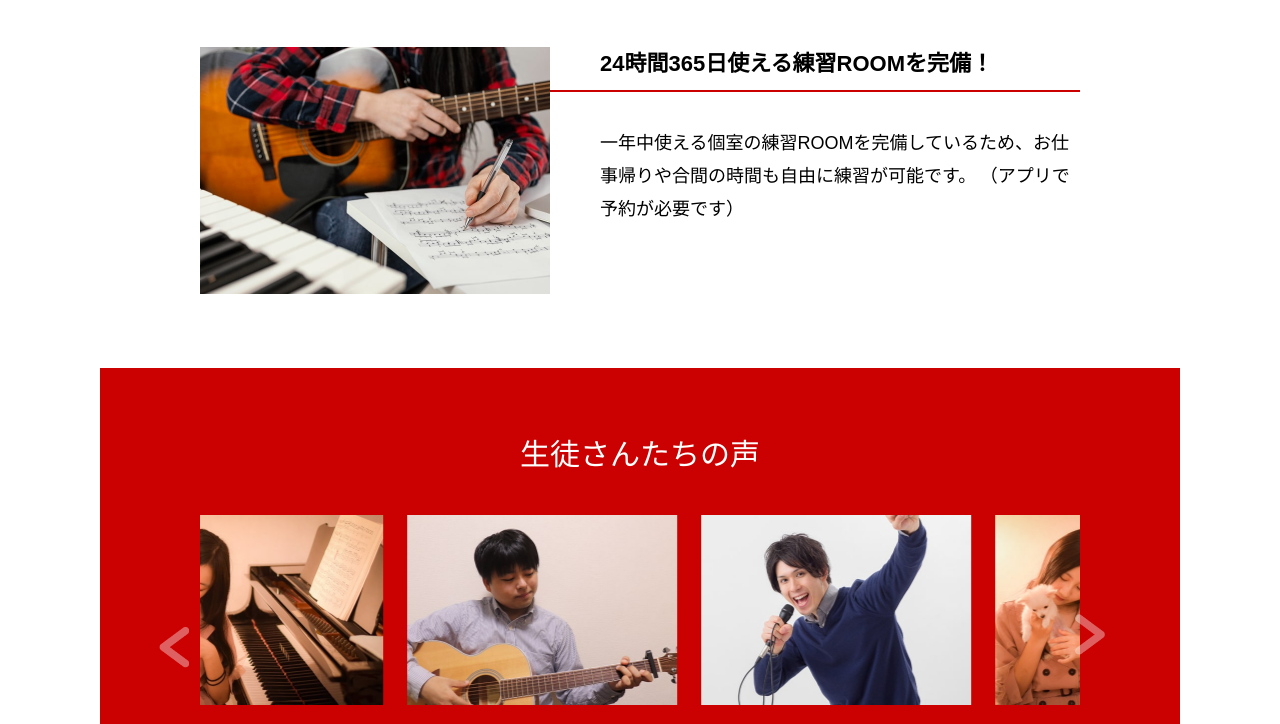
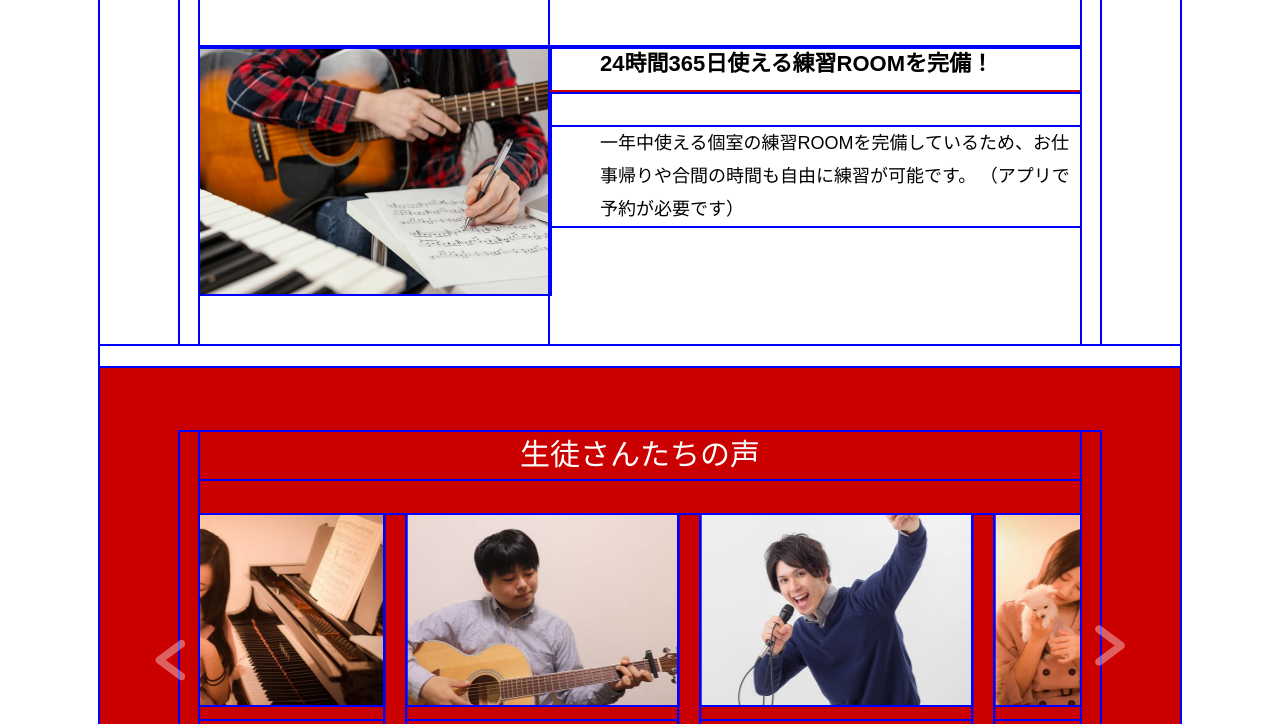
Before and after one commit to Tanaemi/portfolio04, a website: page index.html in a window 1280 px wide. Shown: the part 2076-2800 px from the top of the page. Drawn offline with nearby package versions, Linux system fonts and the light colour scheme; some packages are replaced by stand-ins of ours.

Commit message:
sticky2修正ほか

```diff
--- a/js/main.js
+++ b/js/main.js
@@ -54,58 +54,56 @@ $(function() {
 
 
   //音楽スクールスライダー
+  // $(function () {
+  //   $(".test-slick").slick({
+  //       autoplay: true,
+  //       slidesToShow: 3,
+  //       arrows: true,
+  //       responsive: [
+  //         {
+  //             breakpoint: 768,
+  //             settings: {
+  //                 slidesToShow: 1,
+  //                 centerMode: true,
+  //                 centerPadding: "0px"
+  //             }
+  //         }
+  //       ]
+  //   });
+  // });
+
   $(function () {
     $(".test-slick").slick({
         autoplay: true,
+        // dots: true,
+        centerMode: false,
         slidesToShow: 3,
-        arrows: true,
         responsive: [
-          {
-              breakpoint: 768,
-              settings: {
-                  slidesToShow: 1,
-                  centerMode: true,
-                  centerPadding: "0px"
-              }
-          }
-        ]
+            {
+            breakpoint: 768,
+                settings: {
+                    slidesToShow: 2,
+                },
+            },
+            {
+            breakpoint: 640,
+                settings: {
+                    arrows: false,
+                    slidesToShow: 1,
+                    centerPadding: "10%",
+                },
+            },
+            {
+            breakpoint: 375,
+                settings: {
+                    arrows: false,
+                    slidesToShow: 1,
+                    centerMode: false,
+                },
+            },
+        ],
     });
   });
-
-  // $(function () {
-  //   $(".test-slick").slick({
-  //       autoplay: true,
-  //       dots: true,
-  //       centerMode: true,
-  //       centerPadding: "15%",
-  //       slidesToShow: 3,
-  //       responsive: [
-  //           {
-  //           breakpoint: 768,
-  //               settings: {
-  //                   slidesToShow: 2,
-  //                   centerPadding: "13%",
-  //               },
-  //           },
-  //           {
-  //           breakpoint: 640,
-  //               settings: {
-  //                   arrows: false,
-  //                   slidesToShow: 1,
-  //                   centerPadding: "10%",
-  //               },
-  //           },
-  //           {
-  //           breakpoint: 375,
-  //               settings: {
-  //                   arrows: false,
-  //                   slidesToShow: 1,
-  //                   centerMode: false,
-  //               },
-  //           },
-  //       ],
-  //   });
-  // });
 
 
   //AOS
@@ -194,12 +192,11 @@ function createPagination(currentPage, totalPages) {
  }
 });
 
-
-
-// (() => {
-//   [...document.querySelectorAll('*')].forEach(el => {
-//     if (el.scrollWidth > document.documentElement.clientWidth) {
-//       el.style.outline = '2px solid magenta'; // はみ出し要素に枠線
-//     }
-//   });
-// })();
+//スムーススクロール
+$('a[href^="#"]').click(function(){
+  var href= $(this).attr("href");
+  var target = $(href == "#" || href == "" ? 'html' : href);
+  var position = target.offset().top;
+  $("html, body").animate({scrollTop:position}, 1000, "swing");
+  return false;
+});
--- a/src/scss/foundation/_base.scss
+++ b/src/scss/foundation/_base.scss
@@ -49,8 +49,7 @@ a {
 
 * {
   box-sizing:border-box;
-
-  // outline: 2px solid blue;
+  outline: 2px solid blue;
 }
 /* PC、SPの非表示 */
 @include sp {
@@ -175,9 +174,3 @@ $red : #dc143c;
     background: rgba($red, 0.2);
   }
 }
-
-// body {
-//   @include sp {
-//     overflow-x: hidden;
-//   }
-// }
--- a/src/scss/object/project/_index-message.scss
+++ b/src/scss/object/project/_index-message.scss
@@ -406,29 +406,28 @@
    /*スライダー*/
     .top-sec04-wrap {
       width:100%;
-    //   overflow: visible;
+
     }
     .test-slick {
       width: 100%;
       max-width: 88rem;
       margin: 0 auto;
-      display:flex;
-      gap:calc(880px - 270px*3/2);
+      justify-content: space-between;
       @include sp {
         width: 100% !important;
         gap:0;
       }
     }
     .test-slick__item {
-        width: 30.7%;
-        margin: 0 1.75rem;
+        width: 27rem!important;
         background-color: $color-red;
         flex-shrink: 0;
+        margin-left: 2.4rem;//←ここを調整して真ん中表示させた
         @include sp {
           display: flex;
           flex-direction: column;
           margin-right: 0;
-          margin-left: 0;//←ここを調整して真ん中表示させた
+          margin-left: 0rem;//←ここを調整して真ん中表示させた
           align-items: center;
           justify-content: center;
           text-align: center;
@@ -461,7 +460,7 @@
           font-size: 2.2rem;
           font-weight: 700;
           margin-top: 1.6rem;
-        //   margin-left: 1.2rem;
+
           @include sp {
             margin-top: 2.7rem;
             margin-left: 0.2rem;
@@ -488,15 +487,15 @@
         //     height: 100%;
         // }
 
+
+
+    }
+    .test-slick .slick-slide {
+        margin-right: 0 !important;
     }
 
-    .slick-track {
-      display: flex;
-
-    }
     .slick-slide {
         width:100%;
-        margin-right: 0rem;
         .img-slick {
             width:100%;
             margin: 0 auto;
@@ -548,13 +547,17 @@
             left: 5.5rem;
         }
     }
+    .slick-prev {
+        width: 4rem;   // ← クリック領域を広げたい幅
+        height: 4rem;  // ← 高さも調整
+    }
     .slick-next:before{
         content: ""!important;
         background: url(../img/arrow-r.png)!important;
         background-size: contain!important;
         position: absolute;
-        top: -5.8rem;
-        left: -1rem; //←
+        top: -4.7rem;
+        left: 1rem; //←
         @include sp {
             top: -3.8rem;
             left: -4.8rem;
@@ -565,8 +568,8 @@
         background: url(../img/arrow-l.png)!important;
         background-size: contain!important;
         position: absolute;
-        top: -4.5rem;
-        left: -1.6rem;
+        top: -3.2rem;
+        left: -2rem;
         @include sp {
             top: -3.8rem;
             left: 4.8rem;
@@ -574,19 +577,18 @@
         }
     }
     .slick-arrow{
-        z-index:10!important;
-        width:2rem!important;
-        height:2.727rem!important;
+        z-index:10;
+        width:2rem;
+        height:2.727rem;
+        display: none;
     }
-
-    // .slick-prev {
-    //     left: -3rem!important;
-    // }
     .test-container {
         overflow-x: hidden;
         width: 100%;
     }
-
+}
+.test-slick .slick-slide {
+    margin-right: 0 !important;
 }
 
 .top-sec05 {
```
Also changed, not shown: css/style.css, src/scss/style.scss (line endings or trailing spaces), 1 other file.
